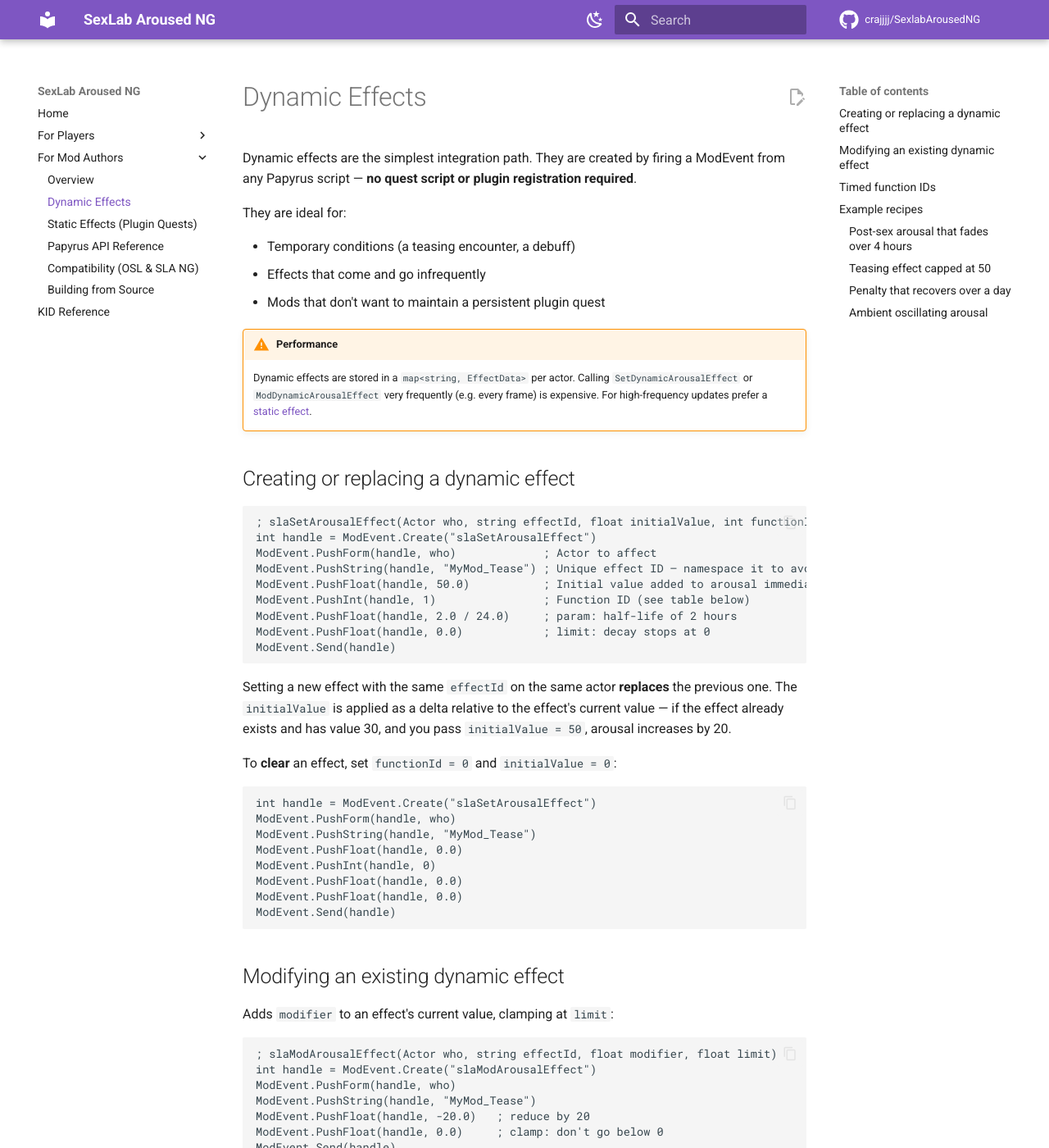
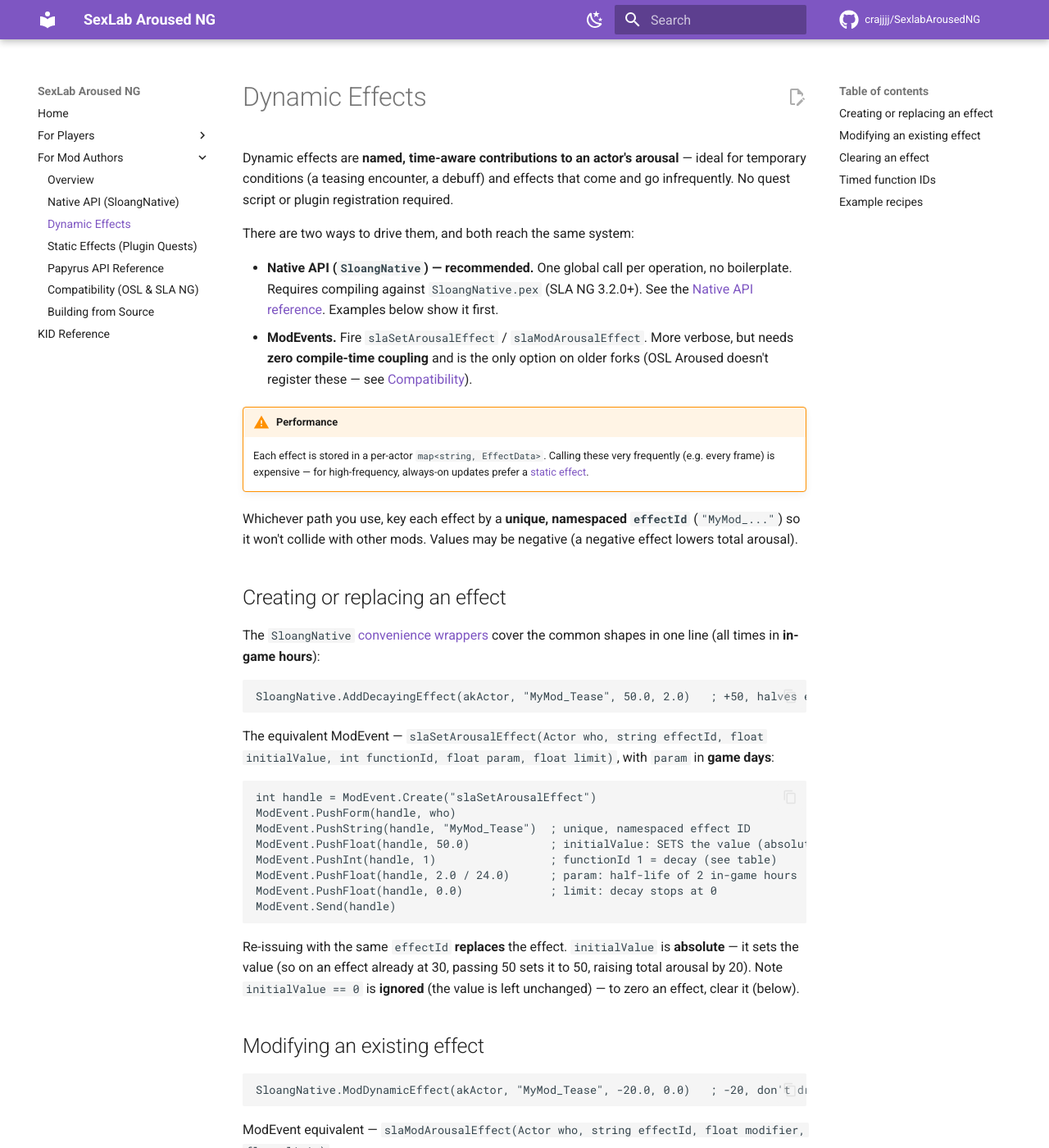
Before and after one commit to crajjjj/SexlabArousedNG, an MkDocs documentation site: the page built from docs/authors/dynamic-effects.md, in a window 1280 px wide and 1400 px high. Shown: the whole window at 82% size. Built offline with MkDocs 1.6.1 and Material for MkDocs 9.7.7, drawn with Linux system fonts in a browser that asks for light colours; comment, search, counter and statistics services are not loaded; some of the changed text lies outside the part shown.

Commit message:
feat: add SloangNative native API facade for mod authors; bump 3.2.0
SloangNative is a hidden script of global functions giving mod authors a
one-call interface to read/write arousal without quest casts or ModEvent
boilerplate: reads, exposure writes, dynamic-effect convenience wrappers
(Add*/Clear/Has), low-level primitives, per-actor flags, orgasm tracking,
and version gating. Documents the sla_UpdateComplete event for reacting
to updates instead of polling.

Docs: new native-api page; compatibility and dynamic-effects rewritten
native-first; overview cross-links updated.

Version bumped to 3.2.0 (fomod + MCM string/int 30200000). CMakeLists
stays at 3.1.11 (no C++ changes this release).

````diff
--- a/docs/authors/dynamic-effects.md
+++ b/docs/authors/dynamic-effects.md
@@ -1,126 +1,124 @@
 # Dynamic Effects
 
-Dynamic effects are the simplest integration path. They are created by firing a ModEvent from any Papyrus script — **no quest script or plugin registration required**.
+Dynamic effects are **named, time-aware contributions to an actor's arousal** — ideal for temporary conditions (a teasing encounter, a debuff) and effects that come and go infrequently. No quest script or plugin registration required.
 
-They are ideal for:
+There are two ways to drive them, and both reach the same system:
 
-- Temporary conditions (a teasing encounter, a debuff)
-- Effects that come and go infrequently
-- Mods that don't want to maintain a persistent plugin quest
+- **Native API (`SloangNative`) — recommended.** One global call per operation, no boilerplate. Requires compiling against `SloangNative.pex` (SLA NG 3.2.0+). See the [Native API reference](native-api.md). Examples below show it first.
+- **ModEvents.** Fire `slaSetArousalEffect` / `slaModArousalEffect`. More verbose, but needs **zero compile-time coupling** and is the only option on older forks (OSL Aroused doesn't register these — see [Compatibility](compatibility.md)).
 
 !!! warning "Performance"
-    Dynamic effects are stored in a `map<string, EffectData>` per actor. Calling `SetDynamicArousalEffect` or `ModDynamicArousalEffect` very frequently (e.g. every frame) is expensive. For high-frequency updates prefer a [static effect](static-effects.md).
+    Each effect is stored in a per-actor `map<string, EffectData>`. Calling these very frequently (e.g. every frame) is expensive — for high-frequency, always-on updates prefer a [static effect](static-effects.md).
 
-## Creating or replacing a dynamic effect
+Whichever path you use, key each effect by a **unique, namespaced `effectId`** (`"MyMod_..."`) so it won't collide with other mods. Values may be negative (a negative effect lowers total arousal).
+
+## Creating or replacing an effect
+
+The `SloangNative` [convenience wrappers](native-api.md#convenience-wrappers-recommended) cover the common shapes in one line (all times in **in-game hours**):
 
 ```papyrus
-; slaSetArousalEffect(Actor who, string effectId, float initialValue, int functionId, float param, float limit)
-int handle = ModEvent.Create("slaSetArousalEffect")
-ModEvent.PushForm(handle, who)             ; Actor to affect
-ModEvent.PushString(handle, "MyMod_Tease") ; Unique effect ID — namespace it to avoid collisions
-ModEvent.PushFloat(handle, 50.0)           ; Initial value added to arousal immediately
-ModEvent.PushInt(handle, 1)                ; Function ID (see table below)
-ModEvent.PushFloat(handle, 2.0 / 24.0)     ; param: half-life of 2 hours
-ModEvent.PushFloat(handle, 0.0)            ; limit: decay stops at 0
-ModEvent.Send(handle)
+SloangNative.AddDecayingEffect(akActor, "MyMod_Tease", 50.0, 2.0)   ; +50, halves every 2h toward 0
 ```
 
-Setting a new effect with the same `effectId` on the same actor **replaces** the previous one. The `initialValue` is applied as a delta relative to the effect's current value — if the effect already exists and has value 30, and you pass `initialValue = 50`, arousal increases by 20.
-
-To **clear** an effect, set `functionId = 0` and `initialValue = 0`:
+The equivalent ModEvent — `slaSetArousalEffect(Actor who, string effectId, float initialValue, int functionId, float param, float limit)`, with `param` in **game days**:
 
 ```papyrus
 int handle = ModEvent.Create("slaSetArousalEffect")
 ModEvent.PushForm(handle, who)
-ModEvent.PushString(handle, "MyMod_Tease")
-ModEvent.PushFloat(handle, 0.0)
-ModEvent.PushInt(handle, 0)
-ModEvent.PushFloat(handle, 0.0)
-ModEvent.PushFloat(handle, 0.0)
+ModEvent.PushString(handle, "MyMod_Tease")  ; unique, namespaced effect ID
+ModEvent.PushFloat(handle, 50.0)            ; initialValue: SETS the value (absolute)
+ModEvent.PushInt(handle, 1)                 ; functionId 1 = decay (see table)
+ModEvent.PushFloat(handle, 2.0 / 24.0)      ; param: half-life of 2 in-game hours
+ModEvent.PushFloat(handle, 0.0)             ; limit: decay stops at 0
 ModEvent.Send(handle)
 ```
 
-## Modifying an existing dynamic effect
+Re-issuing with the same `effectId` **replaces** the effect. `initialValue` is **absolute** — it sets the value (so on an effect already at 30, passing 50 sets it to 50, raising total arousal by 20). Note `initialValue == 0` is **ignored** (the value is left unchanged) — to zero an effect, clear it (below).
 
-Adds `modifier` to an effect's current value, clamping at `limit`:
+## Modifying an existing effect
 
 ```papyrus
-; slaModArousalEffect(Actor who, string effectId, float modifier, float limit)
+SloangNative.ModDynamicEffect(akActor, "MyMod_Tease", -20.0, 0.0)   ; -20, don't drop below 0
+```
+
+ModEvent equivalent — `slaModArousalEffect(Actor who, string effectId, float modifier, float limit)`:
+
+```papyrus
 int handle = ModEvent.Create("slaModArousalEffect")
 ModEvent.PushForm(handle, who)
 ModEvent.PushString(handle, "MyMod_Tease")
-ModEvent.PushFloat(handle, -20.0)   ; reduce by 20
-ModEvent.PushFloat(handle, 0.0)     ; clamp: don't go below 0
+ModEvent.PushFloat(handle, -20.0)   ; modifier
+ModEvent.PushFloat(handle, 0.0)     ; limit
 ModEvent.Send(handle)
 ```
 
-The `limit` direction is inferred from `modifier`: if modifier < 0, limit is treated as a lower bound; if modifier > 0, it is an upper bound.
+The `limit` direction follows the sign of `modifier`: a lower bound when negative, an upper bound when positive. If the effect doesn't exist yet it is created at `modifier` (no prior create needed).
+
+## Clearing an effect
+
+```papyrus
+SloangNative.ClearDynamicEffect(akActor, "MyMod_Tease")
+```
+
+There is no single ModEvent that removes an effect: the engine only drops one once its value is `0` **and** its function is `None`. So clearing by ModEvent takes two sends — drive the value to 0, then set the function to None:
+
+```papyrus
+; 1) clamp the value down to 0
+int h = ModEvent.Create("slaModArousalEffect")
+ModEvent.PushForm(h, who)
+ModEvent.PushString(h, "MyMod_Tease")
+ModEvent.PushFloat(h, -1000000.0)
+ModEvent.PushFloat(h, 0.0)
+ModEvent.Send(h)
+; 2) set function -> None, which drops the now-zero effect
+h = ModEvent.Create("slaSetArousalEffect")
+ModEvent.PushForm(h, who)
+ModEvent.PushString(h, "MyMod_Tease")
+ModEvent.PushFloat(h, 0.0)
+ModEvent.PushInt(h, 0)
+ModEvent.PushFloat(h, 0.0)
+ModEvent.PushFloat(h, 0.0)
+ModEvent.Send(h)
+```
+
+(This two-step is exactly what `SloangNative.ClearDynamicEffect` does for you.)
 
 ## Timed function IDs
+
+`functionId` selects how the effect changes over time. The native API exposes these as the [`FuncX()` accessors](native-api.md#timed-function-id-accessors) so you don't hard-code the integers.
 
 | ID | Name | Behaviour |
 |----|------|-----------|
 | 0 | None | Effect stays at its current value indefinitely |
-| 1 | Decay | Value halves every `param` game days. Stops (and removes effect) when it reaches `limit` |
+| 1 | Decay | Value halves every `param` game days. Stops (and removes effect) when it reaches `limit`. Negative `param` *grows* the value toward `limit` instead |
 | 2 | Linear | Value changes by `param` per game day. Stops at `limit` |
 | 3 | Sine wave | `value = (sin(time * param) + 1.0) * limit` — oscillates continuously, never stops |
 | 4 | Delayed step | `value = 0` until `param` game days have elapsed, then `value = limit` |
 
-For function 1 (decay), if `param` is negative the effect *grows* until reaching `limit`.
-
 ## Example recipes
 
-### Post-sex arousal that fades over 4 hours
+Native one-liners (the bracketed timed-function is what the ModEvent form would push):
 
 ```papyrus
-int handle = ModEvent.Create("slaSetArousalEffect")
-ModEvent.PushForm(handle, who)
-ModEvent.PushString(handle, "MyMod_PostSex")
-ModEvent.PushFloat(handle, 100.0)      ; start at 100
-ModEvent.PushInt(handle, 1)            ; decay
-ModEvent.PushFloat(handle, 4.0 / 24.0) ; half-life = 4 in-game hours
-ModEvent.PushFloat(handle, 0.0)        ; remove when it reaches ~0
-ModEvent.Send(handle)
+; Post-sex arousal that fades over 4 hours [decay]
+SloangNative.AddDecayingEffect(who, "MyMod_PostSex", 100.0, 4.0)
+
+; Teasing effect that climbs to a cap of 50 [linear]
+SloangNative.AddLinearEffect(who, "MyMod_Tease", 1.0, 200.0, 50.0)   ; start ~0, +200/h, cap 50
+
+; Penalty that recovers over a day [linear]
+SloangNative.AddLinearEffect(who, "MyMod_Penalty", -50.0, 50.0, 0.0) ; start -50, +50/h to 0
+
+; A delayed effect that appears after 6 hours [delayed step]
+SloangNative.AddDelayedEffect(who, "MyMod_SlowBurn", 30.0, 6.0)
 ```
 
-### Teasing effect capped at 50
+Sine has no convenience wrapper — drive it with the low-level primitive:
 
 ```papyrus
-int handle = ModEvent.Create("slaSetArousalEffect")
-ModEvent.PushForm(handle, who)
-ModEvent.PushString(handle, "MyMod_Tease")
-ModEvent.PushFloat(handle, 0.0)
-ModEvent.PushInt(handle, 2)              ; linear
-ModEvent.PushFloat(handle, 200.0 * 24.0) ; +200 per hour
-ModEvent.PushFloat(handle, 50.0)         ; cap at 50
-ModEvent.Send(handle)
-```
-
-### Penalty that recovers over a day
-
-```papyrus
-int handle = ModEvent.Create("slaSetArousalEffect")
-ModEvent.PushForm(handle, who)
-ModEvent.PushString(handle, "MyMod_Penalty")
-ModEvent.PushFloat(handle, -50.0)       ; start at -50
-ModEvent.PushInt(handle, 2)             ; linear
-ModEvent.PushFloat(handle, 50.0 * 24.0) ; +50 per hour
-ModEvent.PushFloat(handle, 0.0)         ; stop at 0
-ModEvent.Send(handle)
-```
-
-### Ambient oscillating arousal
-
-```papyrus
-int handle = ModEvent.Create("slaSetArousalEffect")
-ModEvent.PushForm(handle, who)
-ModEvent.PushString(handle, "MyMod_Ambient")
-ModEvent.PushFloat(handle, 0.0)
-ModEvent.PushInt(handle, 3)      ; sine
-ModEvent.PushFloat(handle, 1.0)  ; frequency: one cycle per game day
-ModEvent.PushFloat(handle, 10.0) ; amplitude: oscillates 0–10
-ModEvent.Send(handle)
+; Ambient oscillation, ~one cycle per game day, amplitude 0–10 [sine]
+SloangNative.SetDynamicEffect(who, "MyMod_Ambient", 0.0, SloangNative.FuncSine(), 1.0, 10.0)
 ```
 
 !!! note "Cross-fork note"
-    These ModEvents are only registered by real SLA NG — OSL Aroused and other forks do not provide them. If your mod must run on multiple forks, guard the ModEvent path behind a version check; see [Compatibility](compatibility.md).
+    The native API needs SLA NG 3.2.0+. The `slaSetArousalEffect` / `slaModArousalEffect` ModEvents are registered by SLA NG (any 3.x), but **not** by OSL Aroused or other forks. If your mod must run across forks, guard accordingly — see [Compatibility](compatibility.md).
--- a/mkdocs.yml
+++ b/mkdocs.yml
@@ -50,6 +50,7 @@
     - Troubleshooting & Logs: players/troubleshooting.md
   - For Mod Authors:
     - Overview: authors/overview.md
+    - Native API (SloangNative): authors/native-api.md
     - Dynamic Effects: authors/dynamic-effects.md
     - Static Effects (Plugin Quests): authors/static-effects.md
     - Papyrus API Reference: authors/papyrus-api.md
````
Also changed, not shown: CLAUDE.md (+1 -1 lines), docs/authors/compatibility.md (+64 -67 lines), docs/authors/native-api.md (added, +127 -0 lines), docs/authors/overview.md (+4 -1 lines), 5 other files.
